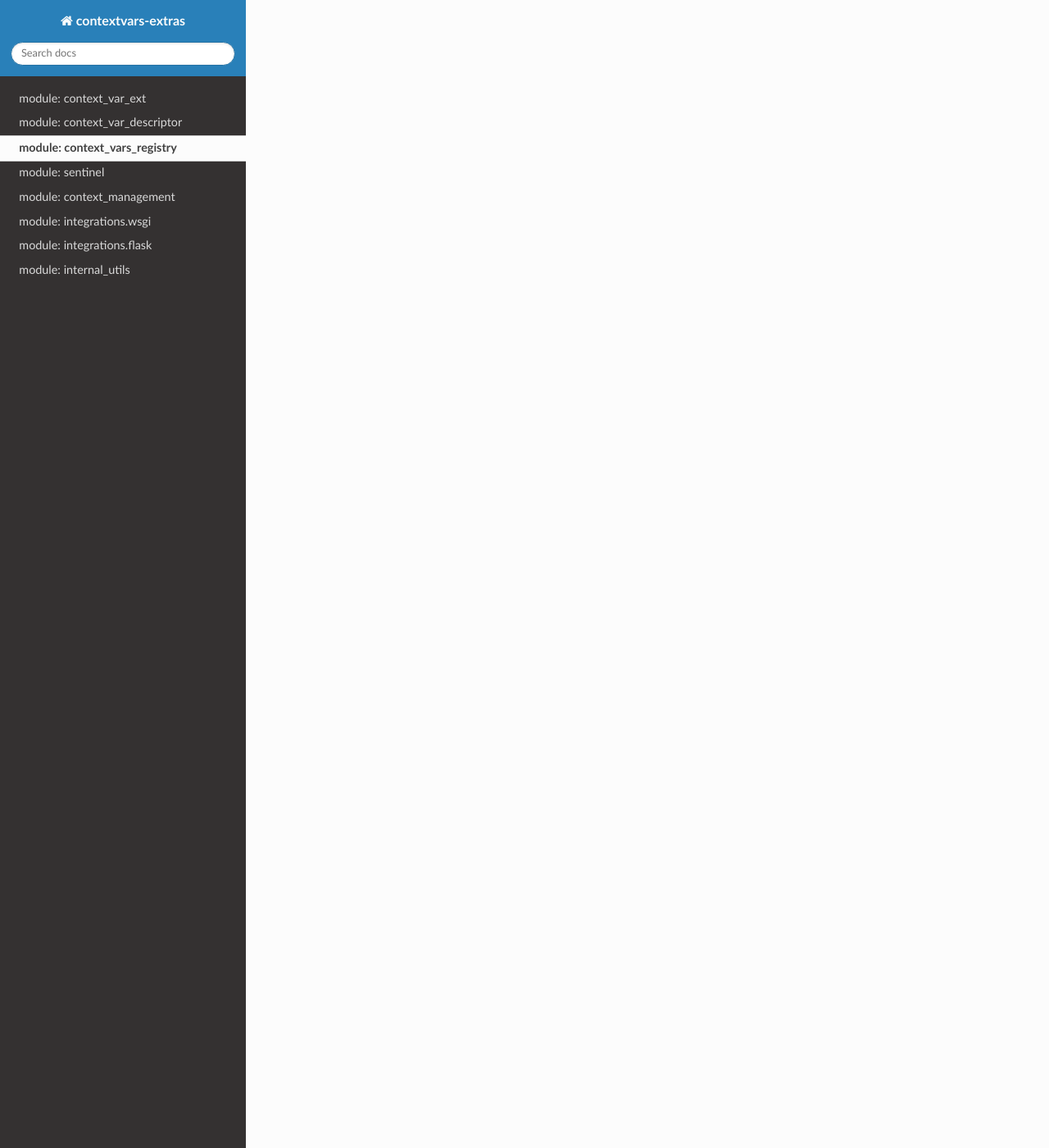
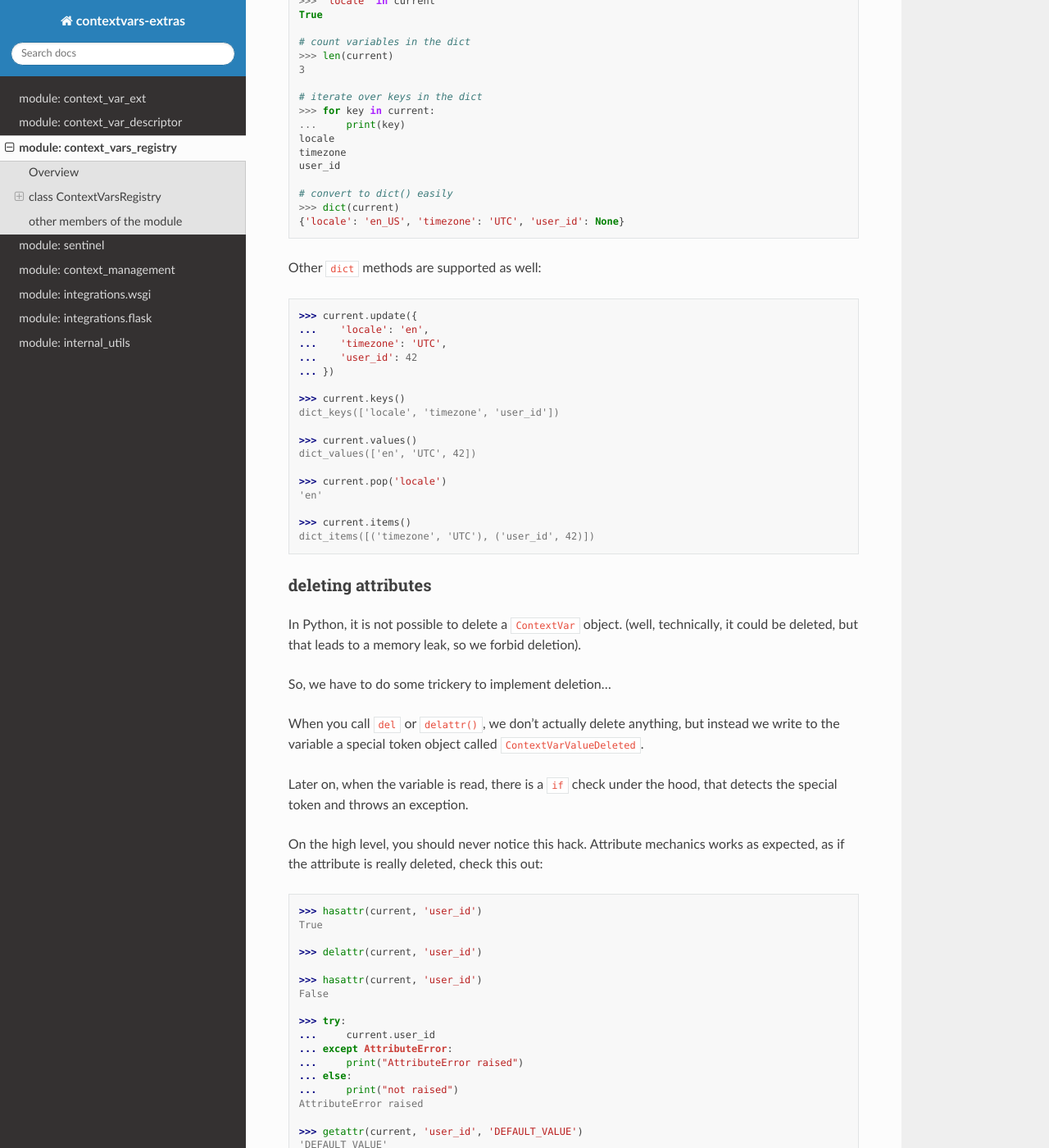
Before and after one commit to vdmit11/contextvars-registry, a Sphinx documentation site: the page built from docs/context_vars_registry.rst, in a window 1280 px wide and 1400 px high, scrolled down 2839 px. Shown: the whole window at 82% size. Built offline with Sphinx 7.4.7 and the Read the Docs theme 2.0.0, drawn with Linux system fonts in a browser that asks for light colours; some of the changed text lies outside the part shown.

Commit message:
doc: clean context_vars_registry docstring, and move it to .rst file
Here I took docstring of the context_vars_registry.py module,
and moved it to the .rst file, and re-structured and re-shaped
it for easier navigation.

No real changes, just move and re-shape the docs.

```diff
--- a/docs/context_vars_registry.rst
+++ b/docs/context_vars_registry.rst
@@ -1,36 +1,215 @@
 module: context_vars_registry
 =============================
 
-.. automodule:: contextvars_extras.context_vars_registry
+.. currentmodule:: contextvars_extras.context_vars_registry
+
+ContextVarsRegistry - a nice ``@property``-like way to access context variables.
+
+Overview
+--------
+
+.. contents::
 
 
+.. rubric:: API Overview
+
+.. rubric:: class ContextVarsRegistry
+
+.. autosummary::
+
+   ContextVarsRegistry._registry_auto_create_vars
+   ContextVarsRegistry.__call__
 
 
+.. rubric:: Functions
+
+.. autosummary::
+   restore_context_vars_registry
+   save_context_vars_registry
 
 
+.. rubric:: Exceptions
+
+.. autosummary::
+
+   RegistryInheritanceError
+   ReservedAttributeError
+   UndeclaredAttributeError
 
 
+class ContextVarsRegistry
+-------------------------
+
+The idea is simple: you create a sub-class, and declare your variables using type annotations:
+
+    >>> from contextvars_extras import ContextVarsRegistry
+
+    >>> class CurrentVars(ContextVarsRegistry):
+    ...    locale: str = 'en_GB'
+    ...    timezone: str = 'Europe/London'
+    ...    user_id: int = None
+    ...    db_session: object
+
+    >>> current = CurrentVars()
+
+When you create a sub-class, all type-hinted members become ContextVar() objects,
+and you can work with them by just getting/setting instance attributes:
+
+    >>> current.locale
+    'en_GB'
+
+    >>> current.timezone
+    'Europe/London'
+
+    >>> current.timezone = 'UTC'
+    >>> current.timezone
+    'UTC'
+
+Getting/setting attributes is automatically mapped to ContextVar.get()/ContextVar.set() calls.
+
+The underlying ContextVar() objects can be managed via class attributes:
+
+    >>> CurrentVars.timezone.get()
+    'UTC'
+
+    >>> token = CurrentVars.timezone.set('GMT')
+    >>> current.timezone
+    'GMT'
+    >>> CurrentVars.timezone.reset(token)
+    >>> current.timezone
+    'UTC'
+
+Well, actually, the above is a little lie: the class members are actially instances of
+ContextVarDescriptor (not ContextVar). It has all the same get()/set()/reset() methods, but it
+is not a subclass (just because ContextVar can't be subclassed, this is a technical limitation).
+
+So class members are ContextVarDescriptor objects:
+
+    >>> CurrentVars.timezone
+    <ContextVarDescriptor name='__main__.CurrentVars.timezone'>
+
+and its underlying ContextVar can be reached via the `.context_var` attribute:
+
+    >>> CurrentVars.timezone.context_var
+    <ContextVar name='__main__.CurrentVars.timezone'...>
+
+But in practice, you normally shouldn't need that.
+ContextVarDescriptor should implement all same attributes and methods as ContextVar,
+and thus it can be used instead of ContextVar() object in all cases except isinstance() checks.
 
 
+dict-like access
+^^^^^^^^^^^^^^^^
 
-   .. rubric:: Classes
+:class:`ContextVarsRegistry` implements MutableMapping_ protocol.
 
-   .. autosummary::
+.. _MutableMapping:
+   https://docs.python.org/3/library/collections.abc.html#collections.abc.MutableMapping
 
-      ContextVarsRegistry
+That means that you can get/set context variables, as if it was just a ``dict``, like this::
+
+    >>> current['locale'] = 'en_US'
+    >>> current['locale']
+    'en_US'
+
+Standard dict operators are supported::
+
+    # `in` operator
+    >>> 'locale' in current
+    True
+
+    # count variables in the dict
+    >>> len(current)
+    3
+
+    # iterate over keys in the dict
+    >>> for key in current:
+    ...     print(key)
+    locale
+    timezone
+    user_id
+
+    # convert to dict() easily
+    >>> dict(current)
+    {'locale': 'en_US', 'timezone': 'UTC', 'user_id': None}
+
+Other ``dict`` methods are supported as well::
+
+    >>> current.update({
+    ...    'locale': 'en',
+    ...    'timezone': 'UTC',
+    ...    'user_id': 42
+    ... })
+
+    >>> current.keys()
+    dict_keys(['locale', 'timezone', 'user_id'])
+
+    >>> current.values()
+    dict_values(['en', 'UTC', 42])
+
+    >>> current.pop('locale')
+    'en'
+
+    >>> current.items()
+    dict_items([('timezone', 'UTC'), ('user_id', 42)])
 
 
-   .. rubric:: Functions
+deleting attributes
+^^^^^^^^^^^^^^^^^^^
 
-   .. autosummary::
-      restore_context_vars_registry
-      save_context_vars_registry
+In Python, it is not possible to delete a ``ContextVar`` object.
+(well, technically, it could be deleted, but that leads to a memory leak, so we forbid deletion).
+
+So, we have to do some trickery to implement deletion...
+
+When you call ``del`` or ``delattr()``, we don't actually delete anything,
+but instead we write to the variable a special token object called ``ContextVarValueDeleted``.
+
+Later on, when the variable is read, there is a ``if`` check under the hood,
+that detects the special token and throws an exception.
+
+On the high level, you should never notice this hack.
+Attribute mechanics works as expected, as if the attribute is really deleted, check this out::
 
 
-   .. rubric:: Exceptions
+    >>> hasattr(current, 'user_id')
+    True
 
-   .. autosummary::
+    >>> delattr(current, 'user_id')
 
-      RegistryInheritanceError
-      ReservedAttributeError
-      UndeclaredAttributeError
+    >>> hasattr(current, 'user_id')
+    False
+
+    >>> try:
+    ...     current.user_id
+    ... except AttributeError:
+    ...     print("AttributeError raised")
+    ... else:
+    ...     print("not raised")
+    AttributeError raised
+
+    >>> getattr(current, 'user_id', 'DEFAULT_VALUE')
+    'DEFAULT_VALUE'
+
+...but if you try to use :meth:`~.ContextVarDescriptor.get_raw` method,
+you will get that special ``ContextVarValueDeleted`` object stored in the ``ContextVar``::
+
+    >>> CurrentVars.user_id.get_raw()
+    contextvars_extras.context_var_ext.ContextVarValueDeleted
+
+So, long story short: once allocated, a ``ContextVar`` object lives forever in the registry.
+When you delete it, we only mark it as deleted, but never actually delete it.
+All this thing happens under the hood, and normally you shouln't notice that.
+
+
+ContextVarsRerigsty API reference
+^^^^^^^^^^^^^^^^^^^^^^^^^^^^^^^^^
+
+.. autoclass:: contextvars_extras.context_vars_registry.ContextVarsRegistry
+
+
+other members of the module
+---------------------------
+
+.. automodule:: contextvars_extras.context_vars_registry
+  :exclude-members: ContextVarsRegistry
```
Also changed, not shown: 1 other file.
